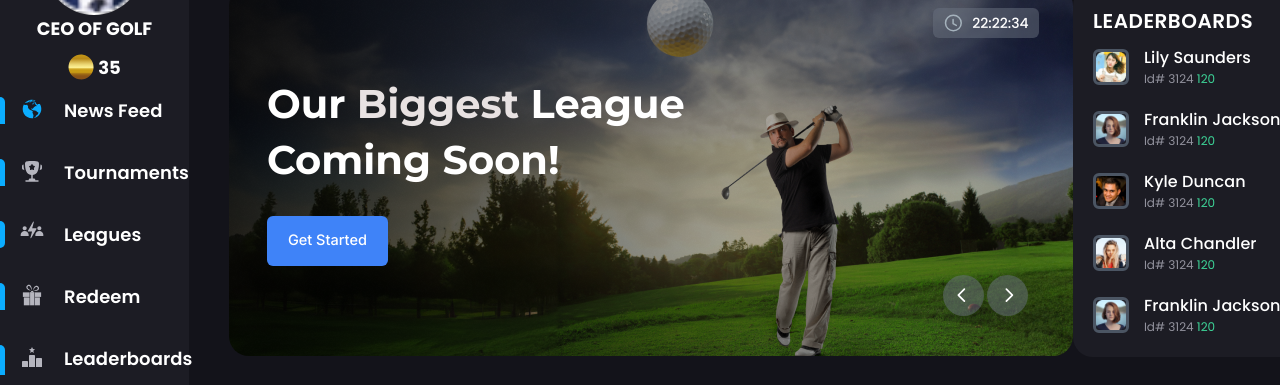
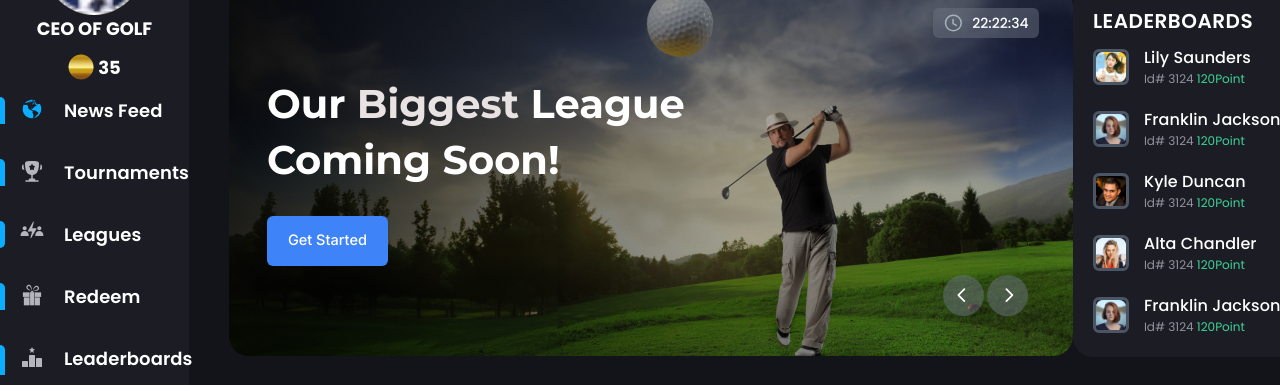
Before and after one commit to ashraful-commits/smash-user-dashboard, a Next.js app: page / in a window 1280 px wide. Shown: the part 187-572 px from the top of the page. Built offline with nearby package versions, Linux system fonts and the light colour scheme.

Commit message:
fist commit

```diff
--- a/components/LeaderBoardMember.tsx
+++ b/components/LeaderBoardMember.tsx
@@ -24,7 +24,7 @@ const LeaderBoardMember = ({
           <p className="text-[#92929d] font-['Poppins'] text-[12px] ">
             Id# {Id}{" "}
             <span className=" text-[12px] font-[400] text-[#3dd598] ">
-              {point}
+              {point}Point
             </span>
           </p>
         </div>
```
